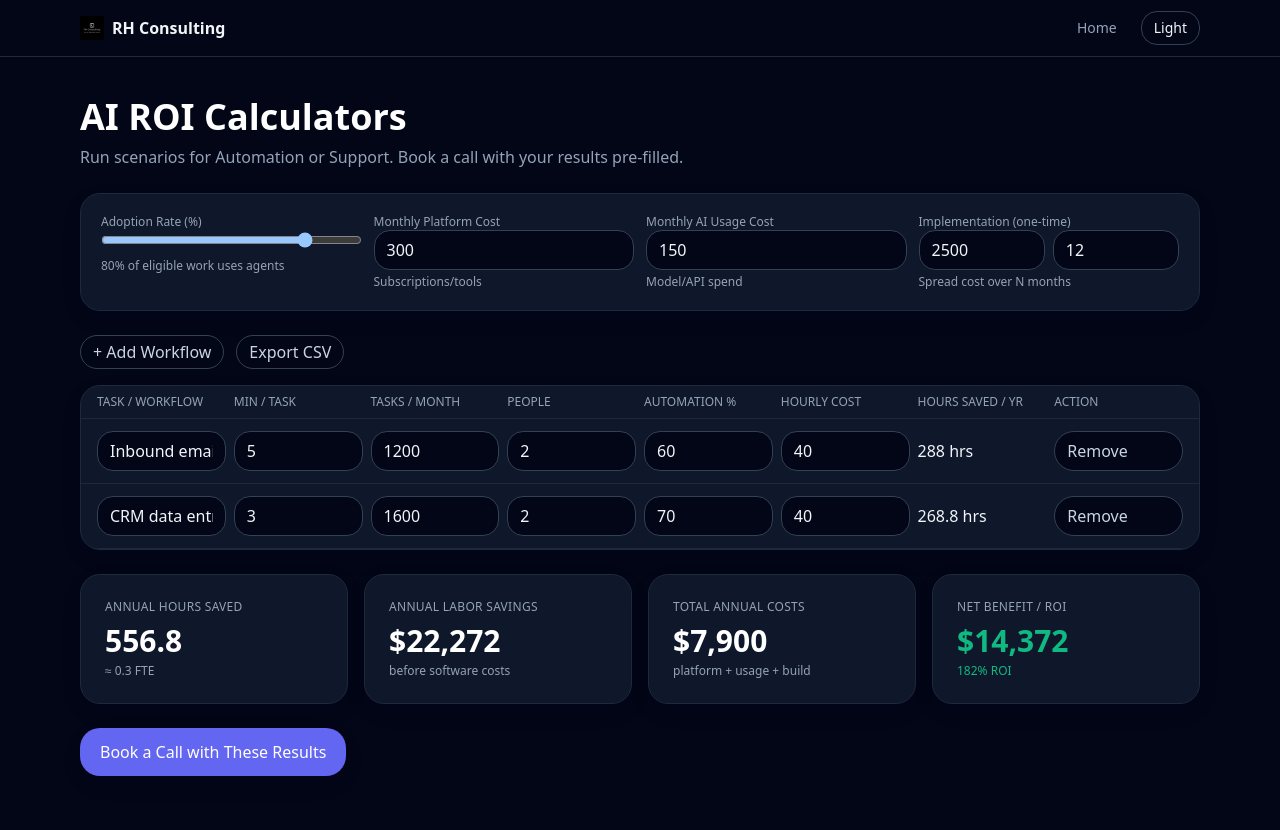
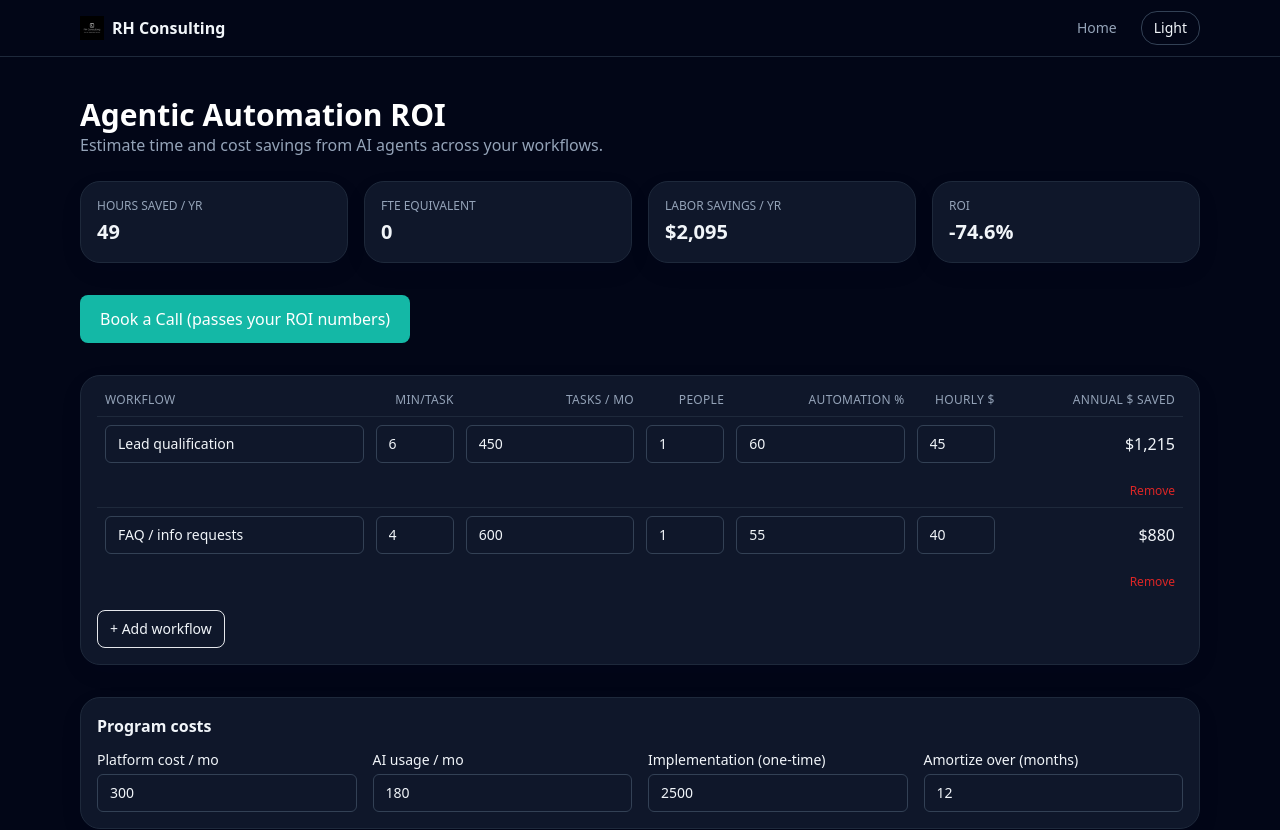
Before and after one commit to rickhancock-droid/rh-consulting-site, a Next.js app: page /roi-calculator in a window 1280 px wide. Shown: the top 830 px of the page. Built offline with nearby package versions, Linux system fonts and the light colour scheme.

Commit message:
ROI: safe NumberField fix (free typing + delete works)

```diff
--- a/app/roi-calculator/page.tsx
+++ b/app/roi-calculator/page.tsx
@@ -1,324 +1,309 @@
 "use client";
-import React, { useMemo, useState } from "react";
 
-// ---------- Helpers ----------
-const fmtMoney = (n: number, currency = "USD") =>
+import * as React from "react";
+import Link from "next/link";
+
+const SCHEDULER_URL = "https://calendly.com/rick-hancock-rhconsulting/30min";
+const HOURS_PER_FTE = 2080;
+
+const currencyFmt = (n: number, currency = "USD") =>
   new Intl.NumberFormat("en-US", { style: "currency", currency, maximumFractionDigits: 0 }).format(isFinite(n) ? n : 0);
-const fmt1 = (n: number) => new Intl.NumberFormat("en-US", { maximumFractionDigits: 1 }).format(isFinite(n) ? n : 0);
-const HOURS_PER_FTE = 2080;
-const SCHEDULER_URL = "https://calendly.com/rick-hancock-rhconsulting/30min"; // replace if needed
+const num1 = (n: number) => new Intl.NumberFormat("en-US", { maximumFractionDigits: 1 }).format(isFinite(n) ? n : 0);
 
-type Row = {
+/** NumberField: lets you delete the first digit / paste freely.
+ *  - Keeps a local string while typing
+ *  - Only parses/clamps on blur (or Enter)
+ *  - Allows temporarily empty input
+ */
+type NumberFieldProps = {
+  value: number | undefined;
+  onChangeNumber: (value: number) => void;
+  min?: number;
+  max?: number;
+  allowDecimal?: boolean;
+  className?: string;
+  placeholder?: string;
+};
+function NumberField({
+  value,
+  onChangeNumber,
+  min = 0,
+  max = Number.MAX_SAFE_INTEGER,
+  allowDecimal = true,
+  className = "",
+  placeholder,
+}: NumberFieldProps) {
+  // keep raw text while typing
+  const [raw, setRaw] = React.useState<string>(value === 0 || value === undefined ? "" : String(value));
+
+  // only sync down when parent value actually changes (not on every render)
+  const prevValueRef = React.useRef<number | undefined>(value);
+  React.useEffect(() => {
+    if (prevValueRef.current !== value) {
+      setRaw(value === 0 || value === undefined ? "" : String(value));
+      prevValueRef.current = value;
+    }
+  }, [value]);
+
+  const parseClamp = (text: string) => {
+    const cleaned = (text ?? "").replace(allowDecimal ? /[^\d.]/g : /[^\d]/g, "");
+    if (cleaned === "" || cleaned === ".") return undefined; // treat as empty
+    const n = Number(cleaned);
+    if (!isFinite(n)) return min;
+    return Math.max(min, Math.min(n, max));
+  };
+
+  return (
+    <input
+      type="text"
+      inputMode={allowDecimal ? "decimal" : "numeric"}
+      pattern={allowDecimal ? "[0-9]*[.,]?[0-9]*" : "[0-9]*"}
+      className={`w-full rounded-md border border-slate-300 bg-white px-3 py-2 text-sm outline-none
+                  focus:border-brand-primary focus:ring-2 focus:ring-brand-primary/20
+                  dark:bg-slate-900 dark:border-slate-700 dark:text-slate-100 ${className}`}
+      value={raw}
+      placeholder={placeholder}
+      onChange={(e) => setRaw(e.target.value)}                     // free typing
+      onBlur={() => {
+        const parsed = parseClamp(raw);
+        onChangeNumber(parsed === undefined ? min : parsed);       // commit on blur
+      }}
+      onKeyDown={(e) => {
+        if (e.key === "Enter") (e.target as HTMLInputElement).blur(); // commit on Enter
+      }}
+    />
+  );
+}
+
+type TaskRow = {
   id: string;
   name: string;
   minutesPerTask: number;
   tasksPerMonth: number;
   people: number;
-  automationRate: number; // 0-100
+  automationRate: number;
   hourlyCost: number;
 };
 
-function uid() {
-  return Math.random().toString(36).slice(2, 9);
-}
+type Costs = {
+  monthlyPlatformCost: number;
+  monthlyAIUsageCost: number;
+  implementationCost: number;
+  implementationAmortizationMonths: number;
+};
 
-// CSV export
-function exportCSV(rows: Row[]) {
-  const headers = [
-    "Task/Workflow",
-    "Minutes per Task",
-    "Tasks per Month",
-    "People",
-    "Automation %",
-    "Hourly Cost",
-    "Hours Saved / yr",
-    "Labor Savings / yr",
-  ].join(",");
+export default function ROIPage() {
+  const [rows, setRows] = React.useState<TaskRow[]>([
+    { id: rid(), name: "Lead qualification", minutesPerTask: 6, tasksPerMonth: 450, people: 1, automationRate: 60, hourlyCost: 45 },
+    { id: rid(), name: "FAQ / info requests", minutesPerTask: 4, tasksPerMonth: 600, people: 1, automationRate: 55, hourlyCost: 40 },
+  ]);
 
-  const lines = rows.map((r) => {
-    const hoursSavedYr = ((r.minutesPerTask / 60) * r.tasksPerMonth * 12 * (r.automationRate / 100)) / Math.max(1, r.people);
-    const labor = hoursSavedYr * r.hourlyCost;
-    return [
-      wrap(r.name),
-      r.minutesPerTask,
-      r.tasksPerMonth,
-      r.people,
-      r.automationRate,
-      r.hourlyCost,
-      hoursSavedYr.toFixed(1),
-      Math.round(labor),
-    ].join(",");
+  const [costs, setCosts] = React.useState<Costs>({
+    monthlyPlatformCost: 300,
+    monthlyAIUsageCost: 180,
+    implementationCost: 2500,
+    implementationAmortizationMonths: 12,
   });
 
-  const blob = new Blob([headers + "\n" + lines.join("\n")], { type: "text/csv;charset=utf-8;" });
-  const url = URL.createObjectURL(blob);
-  const a = document.createElement("a");
-  a.href = url;
-  a.download = "automation-roi.csv";
-  a.click();
-  URL.revokeObjectURL(url);
-}
-const wrap = (s: string) => `"${String(s).replaceAll('"', '""')}"`;
+  const updateRowNum = (id: string, field: keyof TaskRow, val: number) =>
+    setRows((prev) => prev.map((r) => (r.id === id ? { ...r, [field]: val } : r)));
+  const updateRowText = (id: string, field: keyof TaskRow, val: string) =>
+    setRows((prev) => prev.map((r) => (r.id === id ? { ...r, [field]: val } : r)));
+  const addRow = () =>
+    setRows((p) => [...p, { id: rid(), name: "New workflow", minutesPerTask: 3, tasksPerMonth: 100, people: 1, automationRate: 50, hourlyCost: 40 }]);
+  const delRow = (id: string) => setRows((p) => p.filter((r) => r.id !== id));
 
-// ---------- Page ----------
-export default function ROIPage() {
-  // Global costs
-  const [adoptionPct, setAdoptionPct] = useState(80); // % of eligible work that uses agents
-  const [monthlyPlatformCost, setMonthlyPlatformCost] = useState(300);
-  const [monthlyAIUsageCost, setMonthlyAIUsageCost] = useState(150);
-  const [implementationCost, setImplementationCost] = useState(2500);
-  const [implementationAmortizationMonths, setImplementationAmortizationMonths] = useState(12);
-
-  const [rows, setRows] = useState<Row[]>([
-    { id: uid(), name: "Inbound email", minutesPerTask: 5, tasksPerMonth: 1200, people: 2, automationRate: 60, hourlyCost: 40 },
-    { id: uid(), name: "CRM data entry", minutesPerTask: 3, tasksPerMonth: 1600, people: 2, automationRate: 70, hourlyCost: 40 },
-  ]);
-
-  function addRow() {
-    setRows((r) => [
-      ...r,
-      { id: uid(), name: "New workflow", minutesPerTask: 5, tasksPerMonth: 500, people: 1, automationRate: 60, hourlyCost: 40 },
-    ]);
-  }
-  function removeRow(id: string) {
-    setRows((r) => r.filter((x) => x.id !== id));
-  }
-  function updateRow(id: string, patch: Partial<Row>) {
-    setRows((r) => r.map((x) => (x.id === id ? { ...x, ...patch } : x)));
-  }
-
-  // Calculations
-  const calc = useMemo(() => {
-    const adjusted = rows.map((r) => ({
-      ...r,
-      hoursSavedYr:
-        ((r.minutesPerTask / 60) * r.tasksPerMonth * 12 * (r.automationRate / 100) * (adoptionPct / 100)) /
-        Math.max(1, r.people),
-    }));
-
-    const totalHoursSaved = adjusted.reduce((s, r) => s + r.hoursSavedYr, 0);
-    const totalLaborSavings = adjusted.reduce((s, r) => s + r.hoursSavedYr * r.hourlyCost, 0);
+  const results = React.useMemo(() => {
+    const rowsCalc = rows.map((r) => {
+      const minutesSaved = r.minutesPerTask * (r.automationRate / 100);
+      const hoursSaved = (minutesSaved * r.tasksPerMonth) / 60;
+      const laborSavings = hoursSaved * r.hourlyCost;
+      return { ...r, hoursSaved, laborSavings };
+    });
+    const totalHoursSaved = rowsCalc.reduce((a, b) => a + b.hoursSaved, 0);
+    const totalLaborSavings = rowsCalc.reduce((a, b) => a + b.laborSavings, 0);
     const fteSaved = totalHoursSaved / HOURS_PER_FTE;
 
-    const annualPlatform = monthlyPlatformCost * 12;
-    const annualUsage = monthlyAIUsageCost * 12;
-    const annualizedImpl =
-      implementationAmortizationMonths > 0 ? (implementationCost * 12) / implementationAmortizationMonths : implementationCost;
+    const annualPlatformCost = costs.monthlyPlatformCost * 12;
+    const annualAIUsageCost = costs.monthlyAIUsageCost * 12;
+    const annualizedImplementation =
+      (costs.implementationCost / Math.max(1, costs.implementationAmortizationMonths)) * 12;
+    const totalAnnualCosts = annualPlatformCost + annualAIUsageCost + annualizedImplementation;
 
-    const totalAnnualCosts = annualPlatform + annualUsage + annualizedImpl;
     const netBenefit = totalLaborSavings - totalAnnualCosts;
     const roiPct = totalAnnualCosts > 0 ? (netBenefit / totalAnnualCosts) * 100 : Infinity;
-    const paybackMonths =
-      totalLaborSavings > 0 ? (implementationCost / (totalLaborSavings / 12 || Infinity)) : Infinity;
+    const monthlyNet = totalLaborSavings / 12 - totalAnnualCosts / 12;
+    const paybackMonths = monthlyNet > 0 ? costs.implementationCost / monthlyNet : Infinity;
 
     return {
-      rows: adjusted,
+      rows: rowsCalc,
       totalHoursSaved,
       totalLaborSavings,
       fteSaved,
-      annualPlatform,
-      annualUsage,
-      annualizedImpl,
+      annualPlatformCost,
+      annualAIUsageCost,
+      annualizedImplementation,
       totalAnnualCosts,
       netBenefit,
       roiPct,
       paybackMonths,
     };
-  }, [
-    rows,
-    monthlyPlatformCost,
-    monthlyAIUsageCost,
-    implementationCost,
-    implementationAmortizationMonths,
-    adoptionPct,
-  ]);
+  }, [rows, costs]);
 
-  // Dynamic Calendly link with ROI params
-  const schedulerURL = useMemo(() => {
-    const params = new URLSearchParams({
-      hs: Math.round(calc.totalHoursSaved).toString(),
-      ls: Math.round(calc.totalLaborSavings).toString(),
-      cost: Math.round(calc.totalAnnualCosts).toString(),
-      nb: Math.round(calc.netBenefit).toString(),
-      roi: Math.round(calc.roiPct).toString(),
-      fte: fmt1(calc.fteSaved),
+  const schedulerHref = React.useMemo(() => {
+    const q = new URLSearchParams({
+      hours_saved: String(Math.round(results.totalHoursSaved)),
+      fte_saved: num1(results.fteSaved),
+      savings: String(Math.round(results.totalLaborSavings)),
+      costs: String(Math.round(results.totalAnnualCosts)),
+      roi_pct: num1(results.roiPct),
+      payback_mo: isFinite(results.paybackMonths) ? num1(results.paybackMonths) : "N/A",
+      workflows: String(rows.length),
     });
-    return `${SCHEDULER_URL}?${params.toString()}`;
-  }, [calc]);
+    return `${SCHEDULER_URL}?${q.toString()}`;
+  }, [results, rows.length]);
 
   return (
-    <section className="mx-auto max-w-6xl px-4 py-10 text-brand-ink dark:text-slate-100">
-      {/* Title */}
-      <h1 className="text-3xl md:text-4xl font-semibold heading">AI ROI Calculators</h1>
-      <p className="mt-2 muted">Run scenarios for Automation or Support. Book a call with your results pre-filled.</p>
+    <div className="mx-auto max-w-6xl px-4 py-10">
+      <header className="mb-6">
+        <h1 className="text-3xl font-semibold heading">Agentic Automation ROI</h1>
+        <p className="muted">Estimate time and cost savings from AI agents across your workflows.</p>
+      </header>
 
-      {/* Global cost controls */}
-      <div className="card p-4 md:p-5 mt-6">
-        <div className="grid md:grid-cols-4 gap-3">
-          {/* Adoption */}
-          <div>
-            <label className="block text-xs font-medium muted">Adoption Rate (%)</label>
-            <input
-              type="range"
-              min={0}
-              max={100}
-              step={1}
-              value={adoptionPct}
-              onChange={(e) => setAdoptionPct(Number(e.target.value))}
-              className="w-full"
-            />
-            <div className="text-xs muted mt-1">{adoptionPct}% of eligible work uses agents</div>
+      <div className="grid md:grid-cols-4 gap-4 mb-8">
+        <SummaryCard label="Hours saved / yr" value={num1(results.totalHoursSaved)} />
+        <SummaryCard label="FTE equivalent" value={num1(results.fteSaved)} />
+        <SummaryCard label="Labor savings / yr" value={currencyFmt(results.totalLaborSavings)} />
+        <SummaryCard label="ROI" value={`${isFinite(results.roiPct) ? num1(results.roiPct) : "∞"}%`} />
       </div>
 
-          <div>
-            <label className="block text-xs font-medium muted">Monthly Platform Cost</label>
-            <input
-              type="number"
-              className="field w-full"
-              value={monthlyPlatformCost}
-              onChange={(e) => setMonthlyPlatformCost(Number(e.target.value))}
-            />
-            <div className="text-xs muted mt-1">Subscriptions/tools</div>
+      <div className="mb-8">
+        <Link href={schedulerHref} className="inline-flex items-center justify-center rounded-lg bg-brand-primary px-5 py-3 text-white hover:bg-brand-primaryDark transition">
+          Book a Call (passes your ROI numbers)
+        </Link>
       </div>
 
-          <div>
-            <label className="block text-xs font-medium muted">Monthly AI Usage Cost</label>
-            <input
-              type="number"
-              className="field w-full"
-              value={monthlyAIUsageCost}
-              onChange={(e) => setMonthlyAIUsageCost(Number(e.target.value))}
-            />
-            <div className="text-xs muted mt-1">Model/API spend</div>
+      {/* Table */}
+      <section className="card p-4 mb-8 overflow-x-auto">
+        <div className="min-w-[920px]">
+          <div className="grid grid-cols-12 gap-3 px-2 pb-2 text-xs uppercase tracking-wide muted">
+            <div className="col-span-3">Workflow</div>
+            <div className="col-span-1 text-right">Min/Task</div>
+            <div className="col-span-2 text-right">Tasks / Mo</div>
+            <div className="col-span-1 text-right">People</div>
+            <div className="col-span-2 text-right">Automation %</div>
+            <div className="col-span-1 text-right">Hourly $</div>
+            <div className="col-span-2 text-right">Annual $ Saved</div>
           </div>
 
-          <div>
-            <label className="block text-xs font-medium muted">Implementation (one-time)</label>
-            <div className="grid grid-cols-2 gap-2">
+          {results.rows.map((r) => (
+            <div key={r.id} className="grid grid-cols-12 gap-3 items-center px-2 py-2 border-t border-slate-200 dark:border-slate-800">
+              <div className="col-span-3">
                 <input
-                type="number"
-                className="field w-full"
-                value={implementationCost}
-                onChange={(e) => setImplementationCost(Number(e.target.value))}
-              />
-              <input
-                type="number"
-                className="field w-full"
-                value={implementationAmortizationMonths}
-                onChange={(e) => setImplementationAmortizationMonths(Number(e.target.value))}
+                  type="text"
+                  value={r.name}
+                  onChange={(e) => updateRowText(r.id, "name", e.target.value)}
+                  className="w-full rounded-md border border-slate-300 bg-white px-3 py-2 text-sm outline-none
+                             focus:border-brand-primary focus:ring-2 focus:ring-brand-primary/20
+                             dark:bg-slate-900 dark:border-slate-700 dark:text-slate-100"
                 />
               </div>
-            <div className="text-xs muted mt-1">Spread cost over N months</div>
+              <div className="col-span-1">
+                <NumberField value={r.minutesPerTask} onChangeNumber={(v) => updateRowNum(r.id, "minutesPerTask", v)} min={0} />
+              </div>
+              <div className="col-span-2">
+                <NumberField value={r.tasksPerMonth} onChangeNumber={(v) => updateRowNum(r.id, "tasksPerMonth", v)} min={0} allowDecimal={false} />
+              </div>
+              <div className="col-span-1">
+                <NumberField value={r.people} onChangeNumber={(v) => updateRowNum(r.id, "people", v)} min={0} allowDecimal={false} />
+              </div>
+              <div className="col-span-2">
+                <NumberField value={r.automationRate} onChangeNumber={(v) => updateRowNum(r.id, "automationRate", v)} min={0} max={100} />
+              </div>
+              <div className="col-span-1">
+                <NumberField value={r.hourlyCost} onChangeNumber={(v) => updateRowNum(r.id, "hourlyCost", v)} min={0} />
+              </div>
+              <div className="col-span-2 text-right font-medium">{currencyFmt(r.laborSavings)}</div>
+              <div className="col-span-12 flex justify-end">
+                <button onClick={() => delRow(r.id)} className="mt-2 text-xs text-red-600 hover:underline">Remove</button>
               </div>
             </div>
+          ))}
+
+          <div className="mt-3">
+            <button onClick={addRow} className="rounded-lg border px-3 py-2 text-sm hover:bg-slate-50 dark:hover:bg-slate-800">
+              + Add workflow
+            </button>
+          </div>
+        </div>
+      </section>
+
+      {/* Costs */}
+      <section className="card p-4 mb-8">
+        <h2 className="font-semibold mb-3">Program costs</h2>
+        <div className="grid md:grid-cols-4 gap-4">
+          <LabeledInput label="Platform cost / mo">
+            <NumberField value={costs.monthlyPlatformCost} onChangeNumber={(v) => setCosts((c) => ({ ...c, monthlyPlatformCost: v }))} min={0} />
+          </LabeledInput>
+          <LabeledInput label="AI usage / mo">
+            <NumberField value={costs.monthlyAIUsageCost} onChangeNumber={(v) => setCosts((c) => ({ ...c, monthlyAIUsageCost: v }))} min={0} />
+          </LabeledInput>
+          <LabeledInput label="Implementation (one-time)">
+            <NumberField value={costs.implementationCost} onChangeNumber={(v) => setCosts((c) => ({ ...c, implementationCost: v }))} min={0} />
+          </LabeledInput>
+          <LabeledInput label="Amortize over (months)">
+            <NumberField value={costs.implementationAmortizationMonths} onChangeNumber={(v) => setCosts((c) => ({ ...c, implementationAmortizationMonths: Math.max(1, v) }))} min={1} allowDecimal={false} />
+          </LabeledInput>
+        </div>
+      </section>
+
+      {/* Bottom summary */}
+      <section className="card p-5 mb-10">
+        <h2 className="font-semibold mb-3">Your estimated impact</h2>
+        <div className="grid md:grid-cols-3 gap-6">
+          <Stat label="Annual labor savings" value={currencyFmt(results.totalLaborSavings)} />
+          <Stat label="Annual program costs" value={currencyFmt(results.totalAnnualCosts)} />
+          <Stat label="Net benefit (yr)" value={currencyFmt(results.netBenefit)} />
+          <Stat label="FTE equivalent" value={num1(results.fteSaved)} />
+          <Stat label="ROI" value={`${isFinite(results.roiPct) ? num1(results.roiPct) : "∞"}%`} />
+          <Stat label="Payback (months)" value={isFinite(results.paybackMonths) ? num1(results.paybackMonths) : "N/A"} />
         </div>
 
-      {/* Workflows */}
-      <div className="flex items-center gap-3 mt-6">
-        <button onClick={addRow} className="chip">+ Add Workflow</button>
-        <button onClick={() => exportCSV(rows)} className="chip">Export CSV</button>
+        <div className="mt-6">
+          <Link href={schedulerHref} className="inline-flex items-center justify-center rounded-lg bg-brand-primary px-5 py-3 text-white hover:bg-brand-primaryDark transition">
+            Book a Call (passes your ROI numbers)
+          </Link>
         </div>
-
-      <div className="card mt-4 overflow-x-auto">
-        <div className="min-w-[920px]">
-          <div className="grid grid-cols-8 gap-2 px-4 py-2 border-b border-slate-200 dark:border-slate-800">
-            <div className="text-xs font-medium uppercase muted">Task / Workflow</div>
-            <div className="text-xs font-medium uppercase muted">Min / Task</div>
-            <div className="text-xs font-medium uppercase muted">Tasks / Month</div>
-            <div className="text-xs font-medium uppercase muted">People</div>
-            <div className="text-xs font-medium uppercase muted">Automation %</div>
-            <div className="text-xs font-medium uppercase muted">Hourly Cost</div>
-            <div className="text-xs font-medium uppercase muted">Hours Saved / yr</div>
-            <div className="text-xs font-medium uppercase muted">Action</div>
-          </div>
-
-          {rows.map((r) => {
-            const hoursSaved =
-              ((r.minutesPerTask / 60) * r.tasksPerMonth * 12 * (r.automationRate / 100) *  (adoptionPct / 100)) /
-              Math.max(1, r.people);
-
-            return (
-              <div key={r.id} className="grid grid-cols-8 gap-2 px-4 py-3 border-b border-slate-100 dark:border-slate-800">
-                <input className="field w-full" value={r.name} onChange={(e) => updateRow(r.id, { name: e.target.value })} />
-                <input
-                  type="number"
-                  className="field w-full"
-                  value={r.minutesPerTask}
-                  onChange={(e) => updateRow(r.id, { minutesPerTask: Number(e.target.value) })}
-                />
-                <input
-                  type="number"
-                  className="field w-full"
-                  value={r.tasksPerMonth}
-                  onChange={(e) => updateRow(r.id, { tasksPerMonth: Number(e.target.value) })}
-                />
-                <input
-                  type="number"
-                  className="field w-full"
-                  value={r.people}
-                  onChange={(e) => updateRow(r.id, { people: Number(e.target.value) })}
-                />
-                <input
-                  type="number"
-                  className="field w-full"
-                  value={r.automationRate}
-                  onChange={(e) => updateRow(r.id, { automationRate: Number(e.target.value) })}
-                />
-                <input
-                  type="number"
-                  className="field w-full"
-                  value={r.hourlyCost}
-                  onChange={(e) => updateRow(r.id, { hourlyCost: Number(e.target.value) })}
-                />
-                <div className="h-10 flex items-center">{fmt1(hoursSaved)} hrs</div>
-                <button onClick={() => removeRow(r.id)} className="chip">Remove</button>
+      </section>
     </div>
   );
-          })}
+}
+
+function SummaryCard({ label, value }: { label: string; value: string }) {
+  return (
+    <div className="card p-4">
+      <div className="muted text-xs uppercase mb-1">{label}</div>
+      <div className="text-xl font-semibold">{value}</div>
     </div>
-      </div>
-
-      {/* KPI tiles */}
-      <div className="grid md:grid-cols-4 gap-4 mt-6">
-        <div className="card p-6">
-          <div className="text-xs uppercase tracking-wide muted">Annual Hours Saved</div>
-          <div className="mt-2 text-3xl font-semibold heading">{fmt1(calc.totalHoursSaved)}</div>
-          <div className="mt-1 text-xs muted">≈ {fmt1(calc.fteSaved)} FTE</div>
-        </div>
-
-        <div className="card p-6">
-          <div className="text-xs uppercase tracking-wide muted">Annual Labor Savings</div>
-          <div className="mt-2 text-3xl font-semibold heading">{fmtMoney(calc.totalLaborSavings)}</div>
-          <div className="mt-1 text-xs muted">before software costs</div>
-        </div>
-
-        <div className="card p-6">
-          <div className="text-xs uppercase tracking-wide muted">Total Annual Costs</div>
-          <div className="mt-2 text-3xl font-semibold heading">{fmtMoney(calc.totalAnnualCosts)}</div>
-          <div className="mt-1 text-xs muted">platform + usage + build</div>
-        </div>
-
-        <div className="card p-6">
-          <div className="text-xs uppercase tracking-wide muted">Net Benefit / ROI</div>
-          <div className={`mt-2 text-3xl font-semibold ${calc.netBenefit >= 0 ? "text-emerald-500" : "text-rose-500"}`}>
-            {fmtMoney(calc.netBenefit)}
-          </div>
-          <div className={`mt-1 text-xs ${calc.netBenefit >= 0 ? "text-emerald-500" : "text-rose-500"}`}>
-            {isFinite(calc.roiPct) ? `${Math.round(calc.roiPct)}% ROI` : "—"}
-          </div>
-        </div>
-      </div>
-
-      {/* CTA */}
-      <div className="mt-6">
-        <a
-          href={schedulerURL}
-          className="inline-flex items-center justify-center px-5 py-3 rounded-2xl bg-brand-accent hover:bg-brand-accentDark
-                     text-white shadow-card focus:outline-none focus:ring-2 focus:ring-offset-2
-                     focus:ring-brand-accent dark:focus:ring-offset-slate-950">
-          Book a Call with These Results
-        </a>
-      </div>
-    </section>
   );
 }
+function LabeledInput({ label, children }: { label: string; children: React.ReactNode }) {
+  return (
+    <label className="block">
+      <span className="block text-sm mb-1">{label}</span>
+      {children}
+    </label>
+  );
+}
+function Stat({ label, value }: { label: string; value: string }) {
+  return (
+    <div className="p-4 rounded-lg border border-slate-200 dark:border-slate-800">
+      <div className="muted text-xs uppercase mb-1">{label}</div>
+      <div className="text-lg font-semibold">{value}</div>
+    </div>
+  );
+}
+function rid() {
+  if (typeof crypto !== "undefined" && "randomUUID" in crypto) return crypto.randomUUID();
+  return Math.random().toString(36).slice(2);
+}
```
Lines whose indentation alone changed are shown as unchanged.
